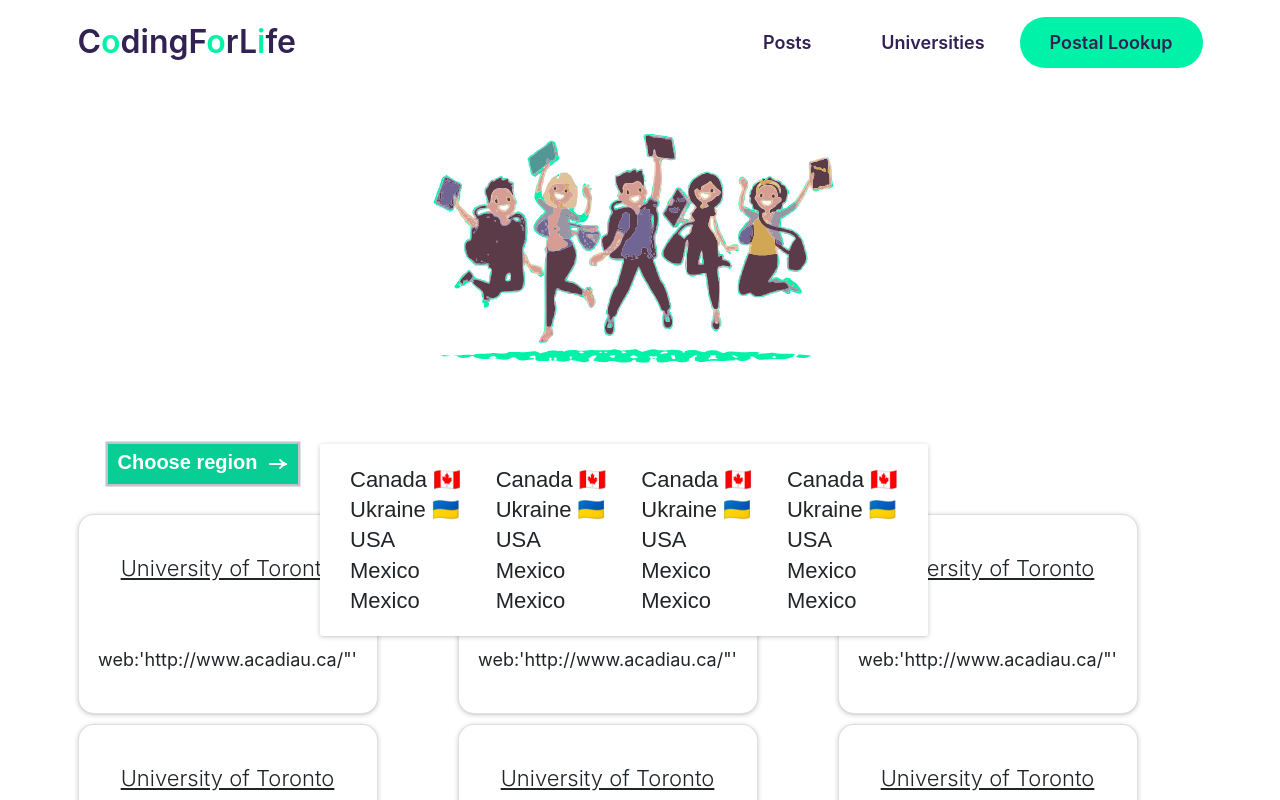
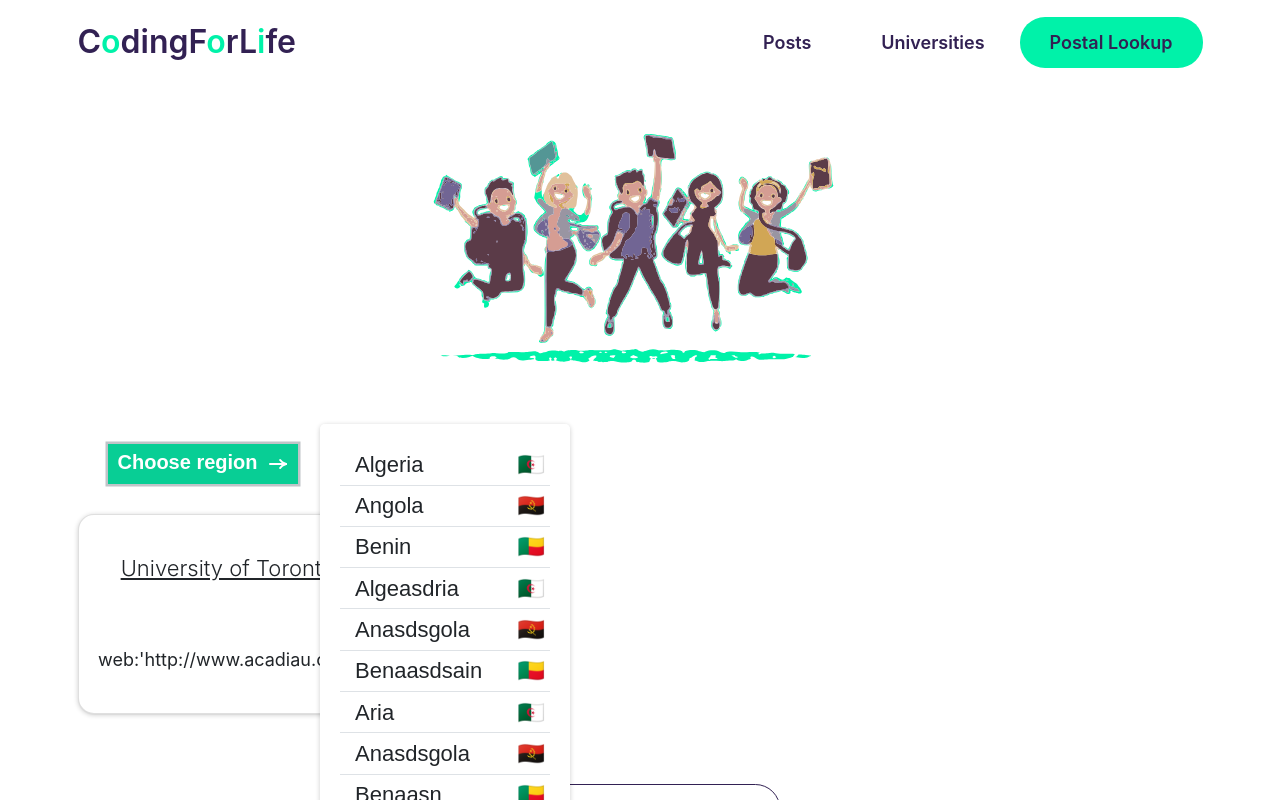
Before and after one commit to radevich7/julian_radevych_launchpad-react-code-challenge, a React (Create React App) app: page /universities in a window 1280 px wide. Both pictures are taken after a click on the button "Choose region". Shown: the top 800 px of the page. Built offline with nearby package versions, Linux system fonts and the light colour scheme.

Commit message:
<Build:get countries call completed>

```diff
--- a/package.json
+++ b/package.json
@@ -45,5 +45,6 @@
       "last 1 firefox version",
       "last 1 safari version"
     ]
-  }
+  },
+  "devDependencies": {}
 }
--- a/src/Components/Universities/Universities.js
+++ b/src/Components/Universities/Universities.js
@@ -1,3 +1,5 @@
+import { useState, useEffect } from "react";
+import { useDispatch, useSelector } from "react-redux";
 import "./index.css";
 import {
   Container,
@@ -9,24 +11,64 @@ import {
   Col,
   CardBody,
   CardTitle,
-  CardSubtitle,
   CardText,
   Card,
+  Table,
 } from "reactstrap";
 import CapAnimation from "../../animation/CapAnimation";
-import { useState } from "react/cjs/react.development";
+
 import Hamburger from "../../assets/svg/Hamburger";
 import ReusableButton from "../../ReusableComponents/ReusableButton";
 import { AiOutlineArrowRight } from "react-icons/ai";
 import Tips from "./Tips";
+import { getCountries } from "../../store/universitiesSlice";
+
+//   Get flag emoji
+export const getFlagEmoji = (countryCode) =>
+  String.fromCodePoint(
+    ...[...countryCode.toUpperCase()].map((x) => 0x1f1a5 + x.charCodeAt())
+  );
+
+// Component
 const Universities = () => {
   const [open, setIsOpen] = useState(false);
   const toggle = () => setIsOpen(!open);
-  //   Get flag emoji
-  const getFlagEmoji = (countryCode) =>
-    String.fromCodePoint(
-      ...[...countryCode.toUpperCase()].map((x) => 0x1f1a5 + x.charCodeAt())
-    );
+  const dispatch = useDispatch();
+  useEffect(() => {
+    // dispatch(getCountries());
+  }, []);
+  // Connect to the store values
+  // const countries = useSelector((state) => state.universities.countries);
+  const universities = useSelector((state) => state.universities.universities);
+  let countries = [
+    { DZ: "Algeria" },
+    { AO: "Angola" },
+    { BJ: "Benin" },
+    { DZ: "Algeasdria" },
+    { AO: "Anasdsgola" },
+    { BJ: "Benaasdsain" },
+    { DZ: "Aria" },
+    { AO: "Anasdsgola" },
+    { BJ: "Benaasn" },
+    { DZ: "Algeria" },
+    { AO: "Angola" },
+    { BJ: "Benin" },
+    { DZ: "Algeasdria" },
+    { AO: "Anasdsgola" },
+    { BJ: "Benaasdsain" },
+    { DZ: "Aria" },
+    { AO: "Anasdsgola" },
+    { BJ: "Benaasn" },
+    { DZ: "Algeria" },
+    { AO: "Angola" },
+    { BJ: "Benin" },
+    { DZ: "Algeasdria" },
+    { AO: "Anasdsgola" },
+    { BJ: "Benaasdsain" },
+    { DZ: "Aria" },
+    { AO: "Anasdsgola" },
+    { BJ: "Benaasn" },
+  ];
 
   return (
     <Container className="container-xl pt-5 ">
@@ -43,57 +85,30 @@ const Universities = () => {
             <Hamburger open={open} />
           </DropdownToggle>
           <DropdownMenu className="dropDown_menu">
-            <Row>
-              <Col>
-                <DropdownItem>
-                  Canada <span className="flag"> {getFlagEmoji("ca")}</span>
-                </DropdownItem>
-                <DropdownItem>
-                  Ukraine<span className="flag"> {getFlagEmoji("ua")}</span>
-                </DropdownItem>
-                <DropdownItem>USA</DropdownItem>
-                <DropdownItem>Mexico</DropdownItem>
-                <DropdownItem>Mexico</DropdownItem>
-              </Col>
-              <Col>
-                <DropdownItem>
-                  Canada <span className="flag"> {getFlagEmoji("ca")}</span>
-                </DropdownItem>
-                <DropdownItem>
-                  Ukraine<span className="flag"> {getFlagEmoji("ua")}</span>
-                </DropdownItem>
-                <DropdownItem>USA</DropdownItem>
-                <DropdownItem>Mexico</DropdownItem>
-                <DropdownItem>Mexico</DropdownItem>
-              </Col>
-              <Col>
-                <DropdownItem>
-                  Canada <span className="flag"> {getFlagEmoji("ca")}</span>
-                </DropdownItem>
-                <DropdownItem>
-                  Ukraine<span className="flag"> {getFlagEmoji("ua")}</span>
-                </DropdownItem>
-                <DropdownItem>USA</DropdownItem>
-                <DropdownItem>Mexico</DropdownItem>
-                <DropdownItem>Mexico</DropdownItem>
-              </Col>
-              <Col>
-                <DropdownItem>
-                  Canada <span className="flag"> {getFlagEmoji("ca")}</span>
-                </DropdownItem>
-                <DropdownItem>
-                  Ukraine<span className="flag"> {getFlagEmoji("ua")}</span>
-                </DropdownItem>
-                <DropdownItem>USA</DropdownItem>
-                <DropdownItem>Mexico</DropdownItem>
-                <DropdownItem>Mexico</DropdownItem>
-              </Col>
-            </Row>
+            <Table responsive>
+              <tbody>
+                {countries &&
+                  countries.map((country) => (
+                    <tr key={countries.indexOf(country)} className="col">
+                      <th>
+                        <DropdownItem className="position-relative">
+                          {[...Object.values(country)]}
+                          <span className="flag">
+                            {" "}
+                            {getFlagEmoji(...Object.keys(country))}
+                          </span>
+                        </DropdownItem>
+                      </th>
+                    </tr>
+                  ))}
+              </tbody>
+            </Table>
           </DropdownMenu>
         </Dropdown>
       </Row>
       <Row className="choice_section d-flex justify-content-center mb-5">
         {/* <span className="choosen_countryFlag">{getFlagEmoji("ua")}</span> */}
+
         <Col className="mb-3">
           <Card className="universities_card">
             <CardBody className="d-flex flex-column justify-content-around align-items-center">
@@ -105,87 +120,10 @@ const Universities = () => {
             </CardBody>
           </Card>
         </Col>
-        <Col className="mb-3">
-          <Card className="universities_card">
-            <CardBody className="d-flex flex-column justify-content-around align-items-center">
-              <CardTitle tag="h5" className="universities_title">
-                University of Toronto
-              </CardTitle>
-
-              <CardText>web:'http://www.acadiau.ca/"'</CardText>
-            </CardBody>
-          </Card>
-        </Col>
-        <Col className="mb-3">
-          <Card className="universities_card">
-            <CardBody className="d-flex flex-column justify-content-around align-items-center">
-              <CardTitle tag="h5" className="universities_title">
-                University of Toronto
-              </CardTitle>
-
-              <CardText>web:'http://www.acadiau.ca/"'</CardText>
-            </CardBody>
-          </Card>
-        </Col>
-        <Col className="mb-3">
-          <Card className="universities_card">
-            <CardBody className="d-flex flex-column justify-content-around align-items-center">
-              <CardTitle tag="h5" className="universities_title">
-                University of Toronto
-              </CardTitle>
-
-              <CardText>web:'http://www.acadiau.ca/"'</CardText>
-            </CardBody>
-          </Card>
-        </Col>
-        <Col className="mb-3">
-          <Card className="universities_card">
-            <CardBody className="d-flex flex-column justify-content-around align-items-center">
-              <CardTitle tag="h5" className="universities_title">
-                University of Toronto
-              </CardTitle>
-
-              <CardText>web:'http://www.acadiau.ca/"'</CardText>
-            </CardBody>
-          </Card>
-        </Col>
-        <Col className="mb-3">
-          <Card className="universities_card">
-            <CardBody className="d-flex flex-column justify-content-around align-items-center">
-              <CardTitle tag="h5" className="universities_title">
-                University of Toronto
-              </CardTitle>
-
-              <CardText>web:'http://www.acadiau.ca/"'</CardText>
-            </CardBody>
-          </Card>
-        </Col>
-        <Col className="mb-3">
-          <Card className="universities_card">
-            <CardBody className="d-flex flex-column justify-content-around align-items-center">
-              <CardTitle tag="h5" className="universities_title">
-                University of Toronto
-              </CardTitle>
-
-              <CardText>web:'http://www.acadiau.ca/"'</CardText>
-            </CardBody>
-          </Card>
-        </Col>
-        <Col className="mb-3">
-          <Card className="universities_card">
-            <CardBody className="d-flex flex-column justify-content-around align-items-center">
-              <CardTitle tag="h5" className="universities_title">
-                University of Toronto
-              </CardTitle>
-
-              <CardText>web:'http://www.acadiau.ca/"'</CardText>
-            </CardBody>
-          </Card>
-        </Col>
-        <ReusableButton style={"showMore_button mt-5 mb-5"}>
-          Show More Colleges ...
-        </ReusableButton>
       </Row>
+      <ReusableButton style={"showMore_button mt-5 mb-5"}>
+        Show More Colleges ...
+      </ReusableButton>
       <Row>
         <Tips />
       </Row>
--- a/src/Components/Universities/index.css
+++ b/src/Components/Universities/index.css
@@ -24,11 +24,14 @@
 }
 .dropDown_menu {
   background-color: white;
-  transform: translate(220px, 0px) !important;
-
+  transform: translate(220px, -20px) !important;
+  height: 500px;
+  width: 250px;
+  overflow: auto;
   box-shadow: 0 1px 5px 0 rgb(0 0 0 / 20%), 0 2px 9px -1px rgb(0 0 0 / 0%),
     0 1px 1px 0 rgb(0 0 0 / 3%);
   border: none;
+  border-radius: 5px;
   padding: 20px;
 }
 .dropdown-item {
@@ -120,9 +123,12 @@
 .showMore_button {
   background-color: white;
   border: 1px solid #322153;
-  /* padding: 15px 100px; */
   margin: 0 auto;
+
   width: 25%;
+  position: relative;
+  left: 50%;
+  transform: translateX(-50%);
 }
 
 /* Tips section */
@@ -137,3 +143,7 @@
 .tips_section h2 {
   margin: 20px 0 10px 0;
 }
+.flag {
+  position: absolute;
+  right: 0;
+}
--- a/src/store/store.js
+++ b/src/store/store.js
@@ -1,9 +1,11 @@
 import { configureStore } from "@reduxjs/toolkit";
 import postsSlice from "./postsSlice";
+import universitiesSlice from "./universitiesSlice";
 
 const store = configureStore({
   reducer: {
     posts: postsSlice.reducer,
+    universities: universitiesSlice.reducer,
   },
 });
 export default store;
--- /dev/null
+++ b/src/store/universitiesSlice.js
@@ -0,0 +1,68 @@
+import { createAsyncThunk, createSlice } from "@reduxjs/toolkit";
+import { toast } from "react-toastify";
+
+const GET_COUNTRIES_URL =
+  "https://cors-anywhere.herokuapp.com/https://api.first.org/data/v1/countries";
+const GET_UNIVERSITIES_URL = "http://universities.hipolabs.com/search?country=";
+
+// Get ALL COUNTRIES
+export const getCountries = createAsyncThunk(
+  "universities/getCountries",
+  async (thunkAPI) => {
+    console.log("running");
+    const res = await fetch(GET_COUNTRIES_URL).then((data) => data.json());
+
+    let data = Object.entries(res.data).map(([key, value]) => ({
+      [key]: value.country,
+    }));
+
+    return data;
+  }
+);
+// Get ALL UNIVERSITIES
+export const getUniversities = createAsyncThunk(
+  "universities/getUniversities",
+  async ({ country }) => {
+    const res = await fetch(`${GET_UNIVERSITIES_URL}${country}`).then((data) =>
+      data.json()
+    );
+
+    return res;
+  }
+);
+
+// SLICE
+const initialState = {
+  countries: [],
+  universities: [],
+};
+const universitiesSlice = createSlice({
+  name: "universities",
+  initialState,
+  reducers: {},
+  extraReducers: {
+    //   GET ALL COUNTRIES
+    [getCountries.fulfilled]: (state, { payload }) => {
+      toast.success("Fetch data successfully");
+      state.countries = payload;
+    },
+    [getCountries.rejected]: (state) => {
+      toast.error(
+        "There was an error to load countries, please contact customer service  999-999-999"
+      );
+    },
+    //   GET ALL UNIVERSITIES
+    [getUniversities.fulfilled]: (state, { payload }) => {
+      toast.success("Fetch data successfully");
+      state.universities = payload;
+    },
+    [getUniversities.rejected]: (state) => {
+      toast.error(
+        "There was an error to load universities, please contact customer service  999-999-999"
+      );
+    },
+  },
+});
+
+export const universitiesActions = universitiesSlice.actions;
+export default universitiesSlice;
```
